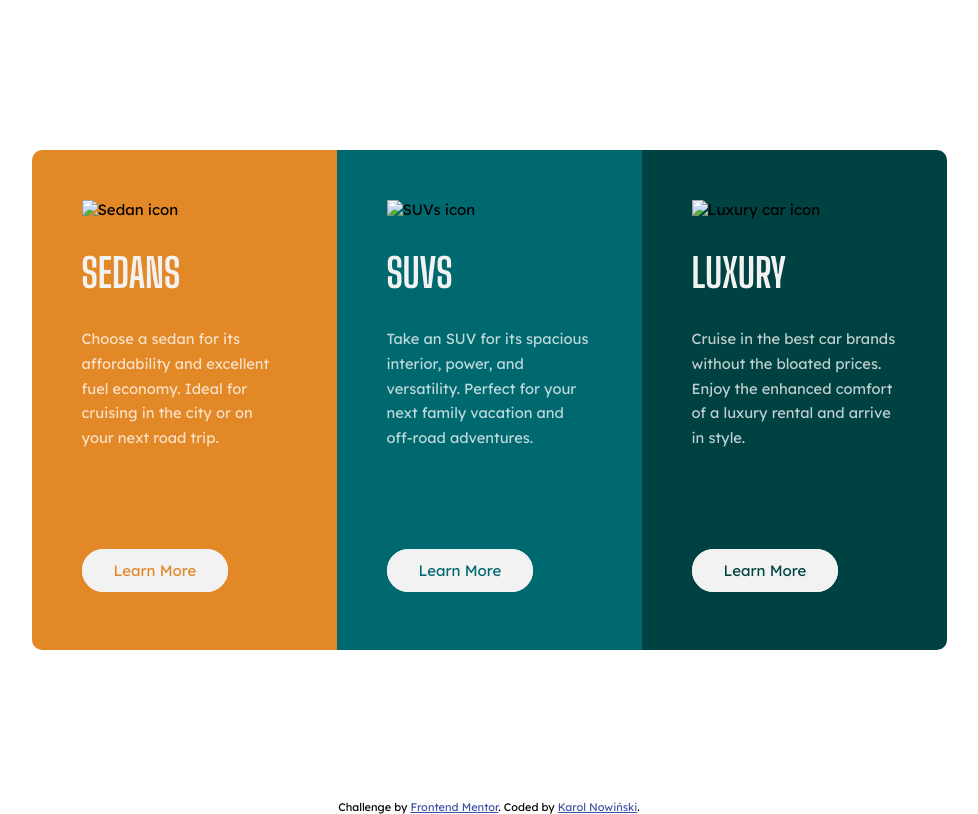
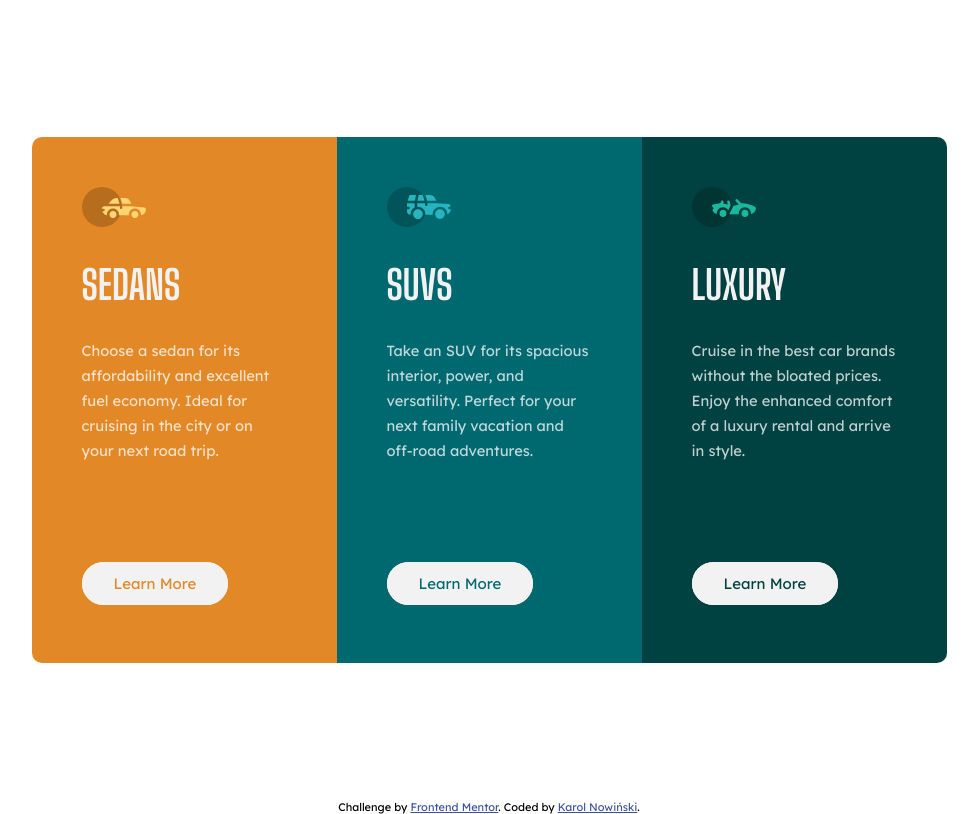
Before and after one commit to karolnowinski/3-column-preview-card-component, a website: page index.html in a window 1280 px wide. Shown: the whole page, without its empty margins (151-1129 px from the left). Drawn offline with nearby package versions, Linux system fonts and the light colour scheme; files that its build step writes are made by us from their sources; the site is published under a folder, as on GitHub Pages, so addresses that start at the root find nothing.

Commit message:
Fix images paths

```diff
--- a/index.html
+++ b/index.html
@@ -12,19 +12,19 @@
     <div class="container">
       <div class="row">
         <div class="column card card--orange">
-          <div class="card__img"><img src="/images/icon-sedans.svg" alt="Sedan icon" /></div>
+          <div class="card__img"><img src="./images/icon-sedans.svg" alt="Sedan icon" /></div>
           <div class="card__title">Sedans</div>
           <div class="card__body">Choose a sedan for its affordability and excellent fuel economy. Ideal for cruising in the city or on your next road trip.</div>
           <div class="card__button card__button--orange"><a href="#" class="button">Learn More</a></div>
         </div>
         <div class="column card card--dark-cyan">
-          <div class="card__img"><img src="/images/icon-suvs.svg" alt="SUVs icon" /></div>
+          <div class="card__img"><img src="./images/icon-suvs.svg" alt="SUVs icon" /></div>
           <div class="card__title">SUVs</div>
           <div class="card__body">Take an SUV for its spacious interior, power, and versatility. Perfect for your next family vacation and off-road adventures.</div>
           <div class="card__button card__button--dark-cyan"><a href="#" class="button">Learn More</a></div>
         </div>
         <div class="column card card--very-dark-cyan">
-          <div class="card__img"><img src="/images/icon-luxury.svg" alt="Luxury car icon" /></div>
+          <div class="card__img"><img src="./images/icon-luxury.svg" alt="Luxury car icon" /></div>
           <div class="card__title">Luxury</div>
           <div class="card__body">Cruise in the best car brands without the bloated prices. Enjoy the enhanced comfort of a luxury rental and arrive in style.</div>
           <div class="card__button card__button--very-dark-cyan"><a href="#" class="button">Learn More</a></div>
```
